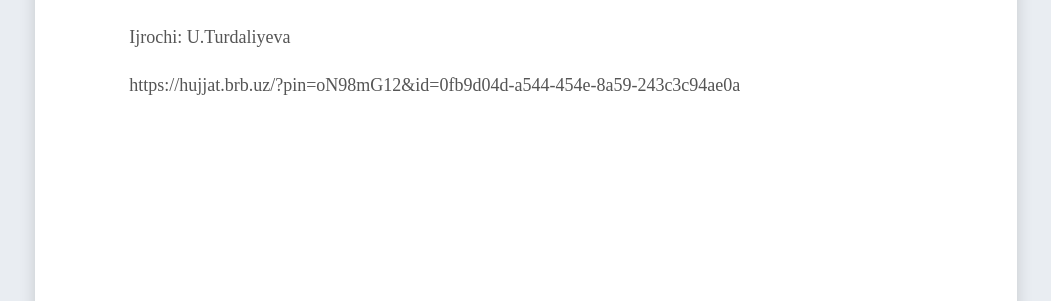
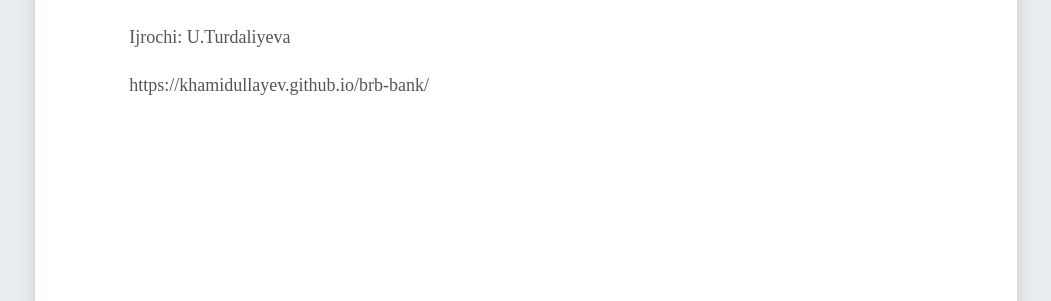
Before and after one commit to Khamidullayev/brb-bank, a plain HTML site: page index.html in a window 1280 px wide. Shown: the part 828-1129 px from the top of the page, without its empty margins (114-1165 px from the left). Drawn offline with Linux system fonts and the light colour scheme.

Commit message:
new meesage

```diff
--- a/index.html
+++ b/index.html
@@ -43,7 +43,7 @@
         <div class="footer">
           <p>Ijrochi: U.Turdaliyeva</p>
           <p>
-            https://hujjat.brb.uz/?pin=oN98mG12&id=0fb9d04d-a544-454e-8a59-243c3c94ae0a
+            https://khamidullayev.github.io/brb-bank/
           </p>
         </div>
       </div>
```
Also changed, not shown: img/qr.png, img/qrcode.svg (added).
